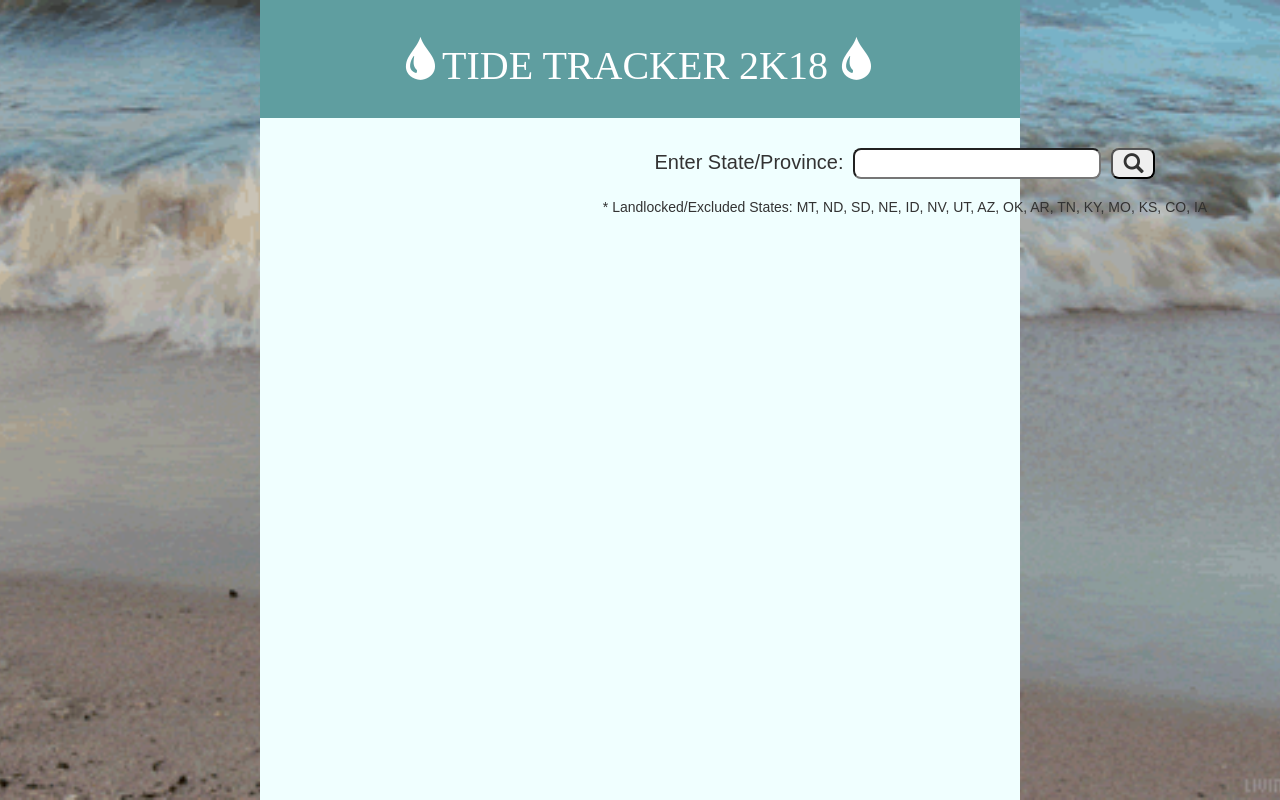
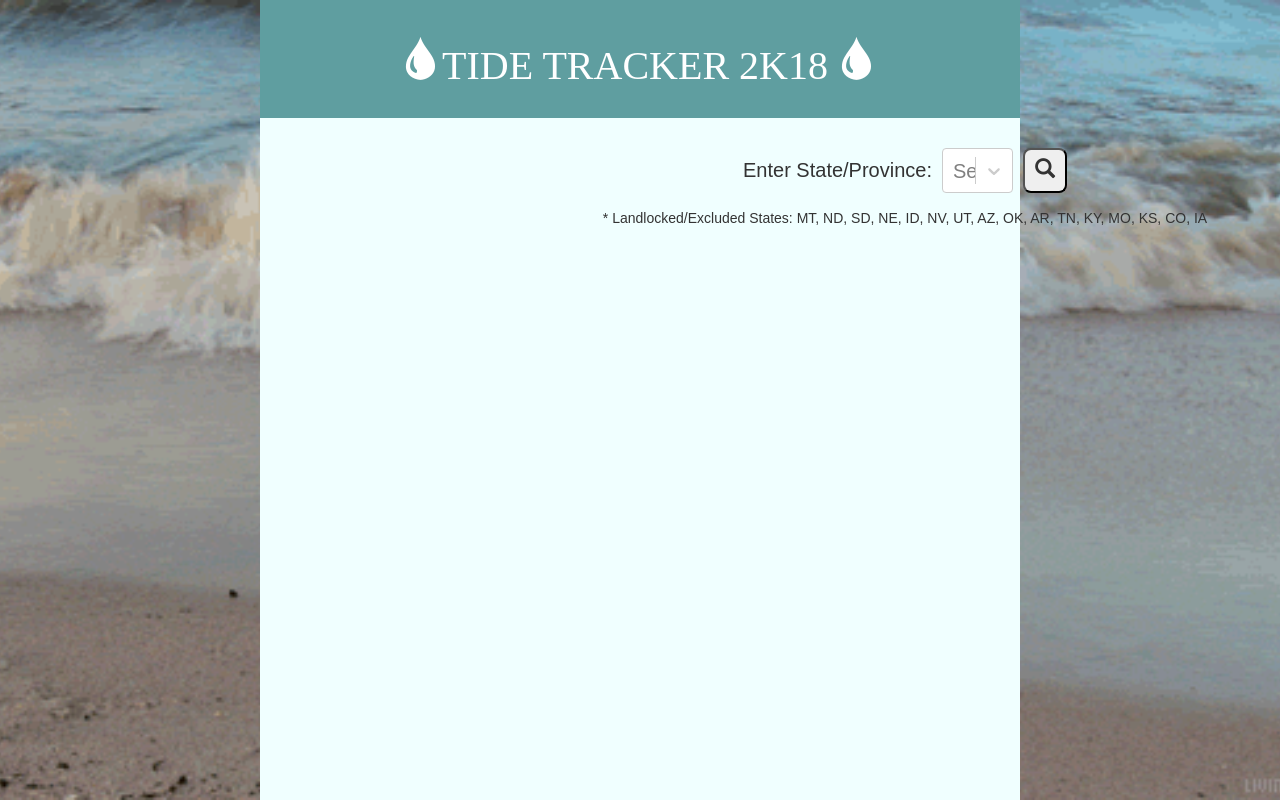
Before and after one commit to jsonrocha/tidetracker, a React (Create React App) app in the folder tidetracker/: page / in a window 1280 px wide. Shown: the top 800 px of the page. Built offline with nearby package versions, Linux system fonts and the light colour scheme; a web font is replaced by a local one.

Commit message:
Added react-select/implemented dropdown list with states/options

```diff
--- a/tidetracker/package.json
+++ b/tidetracker/package.json
@@ -5,7 +5,8 @@
   "dependencies": {
     "react": "^16.5.1",
     "react-dom": "^16.5.1",
-    "react-scripts": "1.1.5"
+    "react-scripts": "1.1.5",
+    "react-select": "^2.0.0"
   },
   "scripts": {
     "start": "react-scripts start",
--- a/tidetracker/src/App.css
+++ b/tidetracker/src/App.css
@@ -6,7 +6,21 @@
   font-family: 'Patua One';
 }
 
+.css-1rtrksz {
+  min-width: 300px;
+}
+
+.searchlabel {
+  margin-bottom: 0px;
+  margin-top: 8px;
+  margin-right: 10px;
+}
+
 input:focus {
+  outline-width: 0;
+}
+
+button:focus {
   outline-width: 0;
 }
 
@@ -61,7 +75,7 @@ button {
   padding-left: 10px;
   padding-right: 10px;
   cursor: pointer;
-  height: 31px;
+  height: 38x;
   margin-left: 10px;
 }
 
--- a/tidetracker/src/App.js
+++ b/tidetracker/src/App.js
@@ -1,5 +1,47 @@
 import React, { Component } from 'react';
 import './App.css';
+import Select from 'react-select'
+
+const options = [
+  { value: 'alabama', label: 'Alabama' },
+  { value: 'alaska', label: 'Alaska' },
+  { value: 'california', label: 'California' },
+  { value: 'connecticut', label: 'Connecticut' },
+  { value: 'delaware', label: 'Delaware' },
+  { value: 'florida', label: 'Florida' },
+  { value: 'georgia', label: 'Georgia' },
+  { value: 'hawaii', label: 'Hawaii' },
+  { value: 'illinois', label: 'Illinois' },
+  { value: 'indiana', label: 'Indiana' },
+  { value: 'louisiana', label: 'Louisiana' },
+  { value: 'maine', label: 'Maine' },
+  { value: 'maryland', label: 'Maryland' },
+  { value: 'massachusetts', label: 'Massachusetts' },
+  { value: 'michigan', label: 'Michigan' },
+  { value: 'minnesota', label: 'Minnesota' },
+  { value: 'mississippi', label: 'Mississippi' },
+  { value: 'new hampshire', label: 'New Hampshire' },
+  { value: 'new jersey', label: 'New Jersey' },
+  { value: 'new mexico', label: 'New Mexico' },
+  { value: 'new york', label: 'New York' },
+  { value: 'north carolina', label: 'North Carolina' },
+  { value: 'ohio', label: 'Ohio' },
+  { value: 'oregon', label: 'Oregon' },
+  { value: 'pennsylvania', label: 'Pennsylvania' },
+  { value: 'rhode island', label: 'Rhode Island' },
+  { value: 'south carolina', label: 'South Carolina' },
+  { value: 'texas', label: 'Texas' },
+  { value: 'vermont', label: 'Vermont' },
+  { value: 'virginia', label: 'Virginia' },
+  { value: 'washington', label: 'Washington' },
+  { value: 'west virginia', label: 'West Virginia' },
+  { value: 'wisconsin', label: 'Wisconsin' },
+  { value: 'wyoming', label: 'Wyoming' },
+]
+
+const MyComponent = () => (
+  <Select options={options} />
+)
 
 class App extends Component {
   render() {
@@ -10,8 +52,8 @@ class App extends Component {
         </header>
         <div className="container">
         <div className="search">
-        <label>Enter State/Province:</label>
-        <input type="text"></input><button> <span class="glyphicon glyphicon-search"></span></button>
+        <label className="searchlabel">Enter State/Province:</label>
+        <MyComponent /><button> <span class="glyphicon glyphicon-search"></span></button>
         </div>
        <label className="disclaimer">* Landlocked/Excluded States: MT, ND, SD, NE, ID, NV, UT, AZ, OK, AR, TN, KY, MO, KS, CO, IA</label>
         </div>
```
Also changed, not shown: 1 other file (tests, documents, lock files or other folders).
